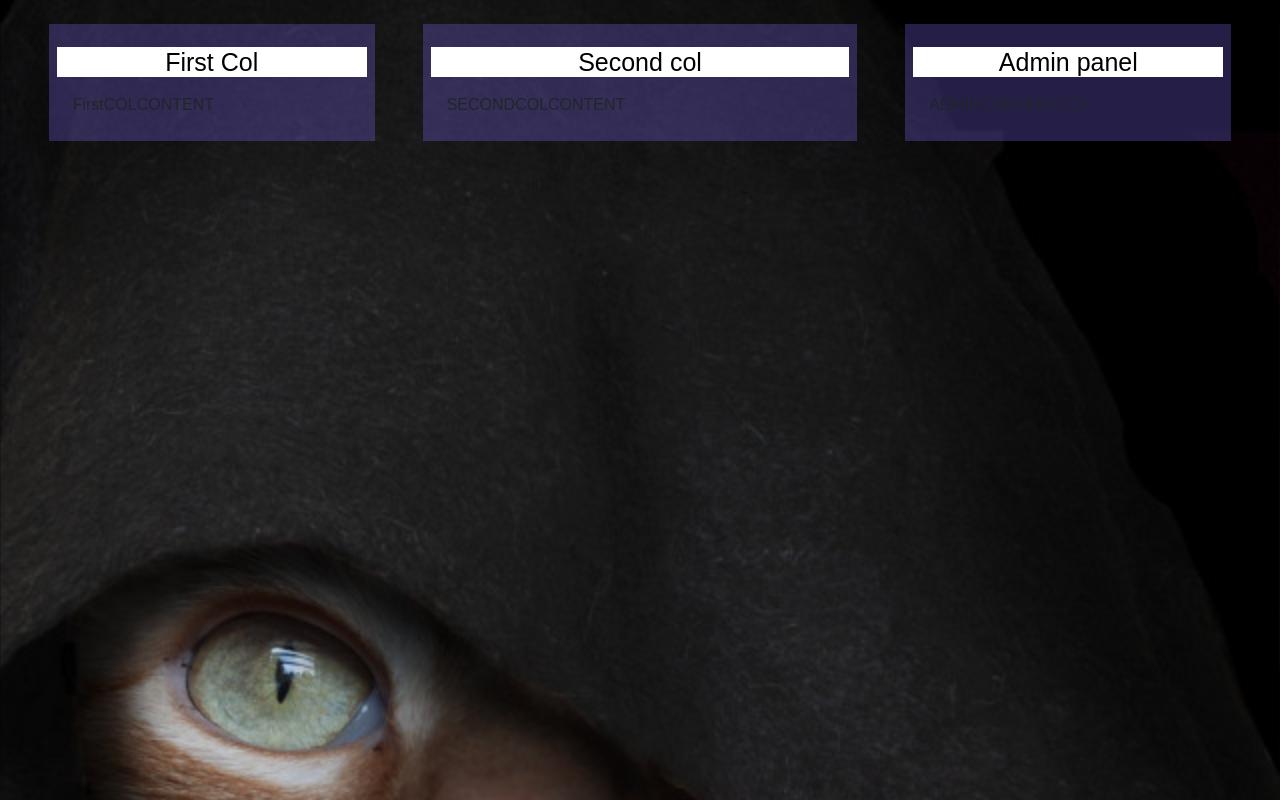
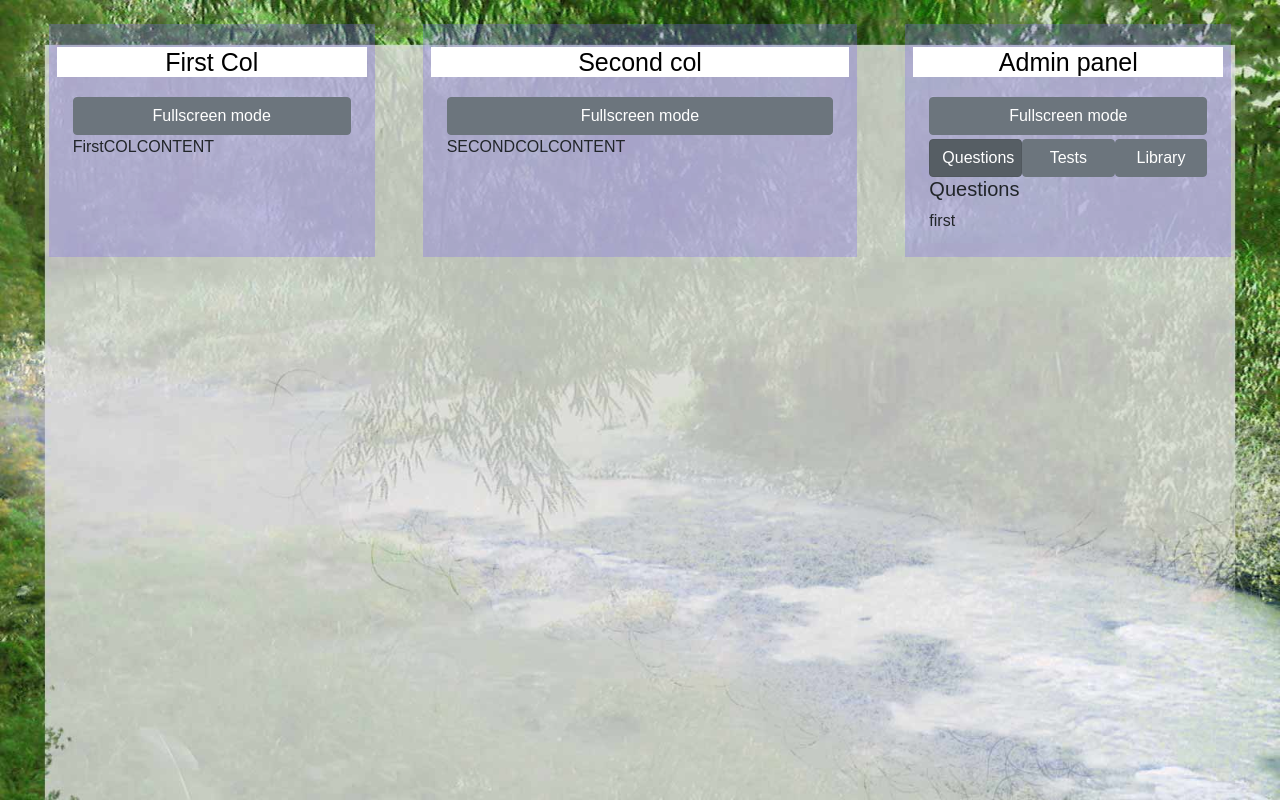
Before and after one commit to zm412/ReactDjangoDockerTamplate, a React app in the folder djangoapp/frontend/: page / in a window 1280 px wide. Built offline with nearby package versions, Linux system fonts and the light colour scheme; the HTML template or start-up script is replaced by a standard one.

Commit message:
added fullscreen options

```diff
--- a/djangoapp/frontend/src/components/Profile_frame/Admin_col.js
+++ b/djangoapp/frontend/src/components/Profile_frame/Admin_col.js
@@ -1,13 +1,104 @@
 
 import React, { Component } from 'react';
 import { Button } from 'react-bootstrap';
+import { Button_accord } from './common_components/tab_system/Button_accord';
+import { FullScreenButton } from './common_components/buttons/FullScreenButton';
+import { Tab_accord } from './common_components/tab_system/Tab_accord';
 
 
 export  const Admin_col = () => {
+  let buttons_set = [
+    {
+      tab_name: 'questions',
+      buttons_all_classes: "active mt-1 admin_button col-sm-4",
+      button_name:"Questions"
+    },
+    {
+      tab_name: 'tests',
+      buttons_all_classes: "mt-1 admin_button col-sm-4",
+      button_name:"Tests"
+    },
+    {
+      tab_name: 'library',
+      buttons_all_classes: "mt-1 admin_button col-sm-4",
+      button_name:"Library"
+    },
+  ]
+
+  let tabs_set = [
+    {
+      add_class:'active',
+      content:'first',
+      id_elem:'questions',
+      classTab:'tab_admin',
+      classTitle:'',
+      title:"Questions"
+    },
+    {
+      add_class:'',
+      content:'sec',
+      id_elem:'tests',
+      classTab:'tab_admin',
+      classTitle:'',
+      title:"Tests"
+    },
+    {
+      add_class:'',
+      content:'third',
+      id_elem:'library',
+      classTab:'tab_admin',
+      classTitle:'',
+      title:"Library"
+    }
+
+
+  ]
 
   return (
     <div className="m-3" >
-    ADMINCONTENTCOL
+
+      <FullScreenButton
+          tab_name='admin_col'
+          tabs_class_name=".frame"
+          buttons_all_classes="mt-1 col-sm-12"
+          button_name1="Fullscreen mode"
+          button_name2="Fullscreen mode off"
+          variant="secondary"
+      />
+
+      <div className="buttons_admin">
+    {
+      buttons_set.map((n, index) => (
+        <Button_accord
+            key={index}
+            tab_name={n.tab_name}
+            tabs_class_name=".tab_admin"
+            buttons_class_name=".admin_button"
+            buttons_all_classes={n.buttons_all_classes}
+            button_name={n.button_name}
+            variant="secondary"
+        />
+      ))
+    }
+
+    </div>
+    <div class="tabs_admin">
+    {
+      tabs_set.map((n, index) => (
+        <Tab_accord
+            key={index}
+            add_class={n.add_class}
+            content={n.content}
+            id_elem={n.id_elem}
+            classTab={n.classTab}
+            classTitle={n.classTitle}
+            title={n.title}
+        />
+
+      ))
+    }
+
+    </div>
 
     </div>
   )
--- a/djangoapp/frontend/src/components/Profile_frame/First_col.js
+++ b/djangoapp/frontend/src/components/Profile_frame/First_col.js
@@ -1,10 +1,22 @@
 
 import React, { Component } from 'react';
+import { FullScreenButton } from './common_components/buttons/FullScreenButton';
 
 export const First_col = () => {
 
   return (
-    <div className="m-3">FirstCOLCONTENT</div>
+    <div className="m-3">
+      <FullScreenButton
+          tab_name='first_col'
+          tabs_class_name=".frame"
+          buttons_all_classes="mt-1 col-sm-12"
+          button_name1="Fullscreen mode"
+          button_name2="Fullscreen mode off"
+          variant="secondary"
+      />
+
+
+    FirstCOLCONTENT</div>
 
   )
 };
--- a/djangoapp/frontend/src/components/Profile_frame/Second_col.js
+++ b/djangoapp/frontend/src/components/Profile_frame/Second_col.js
@@ -1,10 +1,23 @@
 
 import React from 'react';
+import { FullScreenButton } from './common_components/buttons/FullScreenButton';
 
 export const Second_col = () => {
 
 
   return(
-    <div className="m-3">SECONDCOLCONTENT</div>
+    <div className="m-3">
+      <FullScreenButton
+          tab_name='second_col'
+          tabs_class_name=".frame"
+          buttons_all_classes="mt-1 col-sm-12"
+          button_name1="Fullscreen mode"
+          button_name2="Fullscreen mode off"
+          variant="secondary"
+      />
+
+
+    SECONDCOLCONTENT
+    </div>
   )
 }
--- /dev/null
+++ b/djangoapp/frontend/src/components/Profile_frame/common_components/buttons/FullScreenButton.js
@@ -0,0 +1,41 @@
+
+import React, { Component } from 'react';
+import { Button } from 'react-bootstrap';
+import {useState, useEffect} from 'react';
+
+//tab_name - id соответствующего кнопке таба
+//tabs_class_name - название общего для всех вкладок класса
+//buttons_class_name - название общего для всех кнопок класса
+//variant - стилизация кнопки по реакт-бутсрап
+//button_name - название кнопки
+
+export const FullScreenButton = ({tab_name, tabs_class_name, buttons_all_classes, variant, button_name1, button_name2}) => {
+  const [isFullscr_mode_on, setFullScr_mode_on] = useState(false);
+  const mode = false;
+
+
+  const fullscr_mode_on = (tab_name, tabs_class_name) => {
+    let tabs = document.querySelectorAll(tabs_class_name);
+    if(isFullscr_mode_on){
+      for(let item of tabs){
+        item.classList.remove('hidden_block')
+        item.classList.remove('col-lg-10')
+      }
+      setFullScr_mode_on(false)
+    }else{
+      for(let item of tabs){
+        item.id == tab_name  ? ( item.classList.remove('hidden_block'), item.classList.add('col-lg-10') ) : item.classList.add('hidden_block');
+      }
+      setFullScr_mode_on(true)
+    }
+
+  }
+
+  return (
+    <Button
+      onClick={(e)=>fullscr_mode_on(tab_name, tabs_class_name)}
+      variant={variant}
+      className={buttons_all_classes}
+    >{isFullscr_mode_on ? button_name2 : button_name1}</Button>
+  )
+};
--- a/djangoapp/frontend/src/styles.css
+++ b/djangoapp/frontend/src/styles.css
@@ -65,6 +65,14 @@
   text-align: left;
 }
 
+
+.tab_admin:not(.active) {
+  display: none;
+}
+.tab_admin.active{
+  display: block;
+}
+
 .no_decoration{
   text-decoration: none;
   color: #2D2D01;
@@ -92,8 +100,12 @@
   position: relative;
 }
 
-.hidden_block{
+.hidden_block {
   display: none;
+}
+
+.fullscr_mode {
+
 }
 
 .center_cl {
```
Also changed, not shown: djangoapp/frontend/src/img26.jpg.
